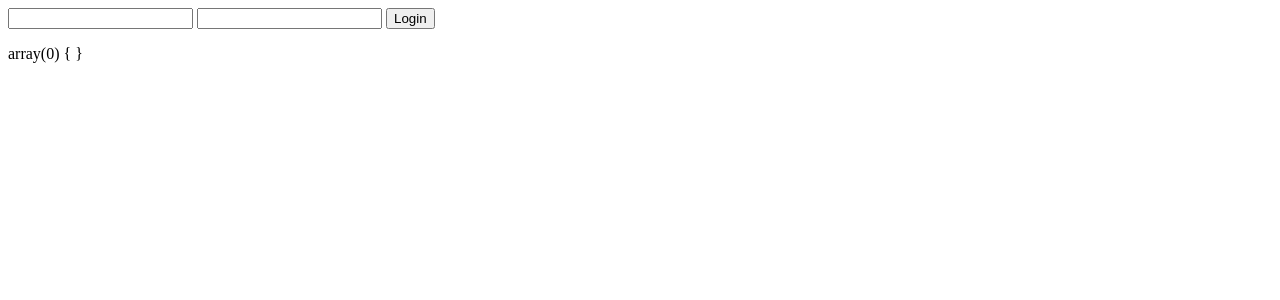
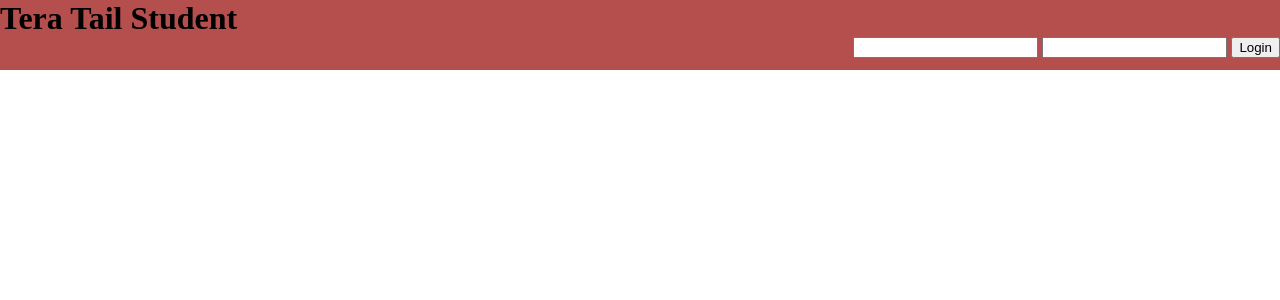
Before and after one commit to keinishikawa/hoge, a PHP site: page / in a window 1280 px wide. Shown: the top 300 px of the page. Run offline with PHP 8.4, Linux system fonts and the light colour scheme.

Commit message:
デザインがおわんない（涙）

```diff
--- /dev/null
+++ b/css/common.css
@@ -0,0 +1,22 @@
+body{
+    margin: 0;
+    padding: 0;
+}
+#header{
+    width: 100%;
+    height: 70px;
+    background-color: #b44f4e;
+}
+#header h1{
+    margin: 0;
+    padding: 0;
+    width: 300px;
+}
+
+#userData{
+    float: right;
+}
+#container{
+    margin: 0 auto;
+    width: 80%;
+}
--- a/header.php
+++ /dev/null
@@ -1,11 +0,0 @@
-<?php session_start(); ?>
-<div id="header">
-    <form method="post" action="./db/login.php">
-        <input type="text" name="userId">
-        <input type="password" name="password">
-        <button type="submit">Login</button>
-    </form>
-    <?php
-    var_dump($_SESSION);
-    ?>
-</div>
--- a/index.php
+++ b/index.php
@@ -1,2 +1,3 @@
-<?php
-include "header.php";
+<?php include "tpl/header.php";?>
+
+<?php include "tpl/footer.php";?>
--- a/mypage.php
+++ b/mypage.php
@@ -1,6 +1,7 @@
 <?php
+include "tpl/header.php";
+
 require_once "./db/db.php";
-session_start();
 $user_id = $_SESSION['user'][0];
 
 $sql = "SELECT * FROM user WHERE user_id ='$user_id'";
@@ -31,3 +32,5 @@ while ($rowTmp = mysql_fetch_assoc($result)) {
         <a href="./mastarList.php?article_id=<?php echo $val['article_id']; ?>">aaaaa</a>(<?php echo $val['count']; ?>)
     <?php endif; ?>
 <?php endforeach; ?>
+
+<?php include "tpl/footer.php"; ?>
--- /dev/null
+++ b/tpl/footer.php
@@ -0,0 +1,3 @@
+</div>
+</body>
+</html>
--- /dev/null
+++ b/tpl/header.php
@@ -0,0 +1,25 @@
+<!DOCTYPE html>
+<html>
+<head>
+    <meta charset="utf-8">
+    <title>Teratail Student</title>
+    <link rel="stylesheet" href="./css/common.css">
+</head>
+<body>
+
+<?php session_start(); ?>
+    <div id="header">
+        <h1>Tera Tail Student</h1>
+        <div id="userData">
+            <?php if(!array_key_exists("user",$_SESSION)):?>
+                <form method="post" action="./db/login.php">
+                     <input type="text" name="userId">
+                     <input type="password" name="password">
+                     <button type="submit">Login</button>
+                 </form>
+            <?php else: ?>
+                <?php echo $_SESSION['user'][1] ?>さん
+            <?php endif; ?>
+        </div>
+    </div>
+<div id="container">
```
Also changed, not shown: db/login.php (+5 -3 lines).
